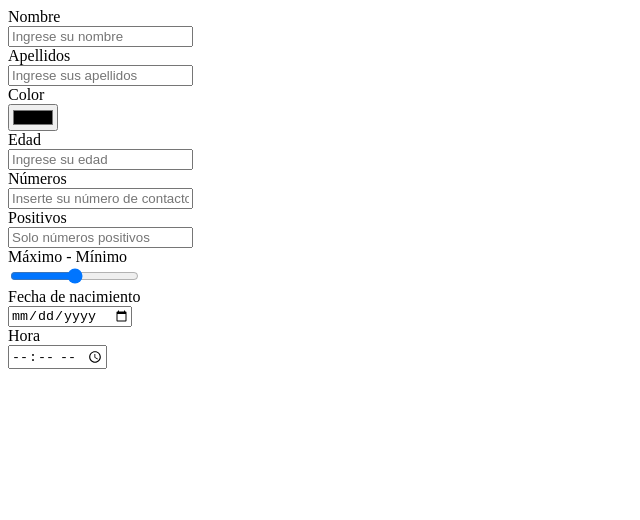
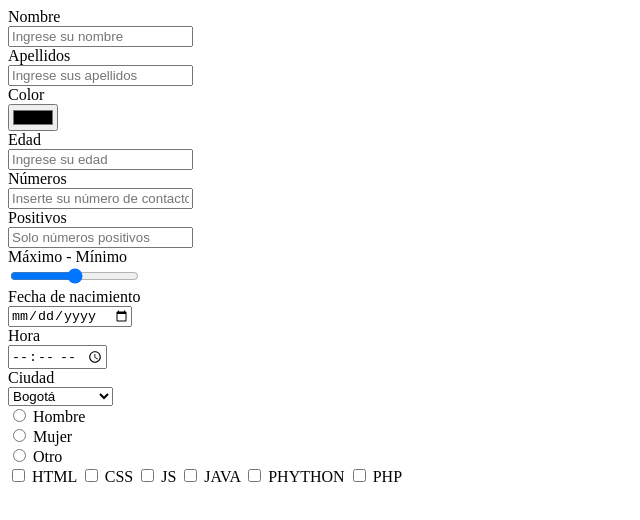
Before and after one commit to EdJSN/PruebaGuiaAprendizaje, a plain HTML site: page index.html in a window 1280 px wide. Shown: the whole page, without its empty margins (0-640 px from the left). Drawn offline with Linux system fonts and the light colour scheme.

Commit message:
ciudad, genero y materia

```diff
--- a/index.html
+++ b/index.html
@@ -44,6 +44,43 @@
             <label for="hora">Hora</label><br>
             <input type="time" name="hora" placeholder="Ingrese la hora de registro" required id="hora"><br>
         </div>
+        <div>
+            <label for="ciudad">Ciudad</label><br>
+            <select name="ciudad" id="ciudad" required>
+                <option value="bogota">Bogotá</option>
+                <option value="medellin">Medellín</option>
+                <option value="cali">Cali</option>
+                <option value="barranquilla">Barranquilla</option>
+                <option value="cartagena">Cartagena</option>
+                <option value="bucaramanga">Bucaramanga</option>
+                <option value="santa_marta">Santa Marta</option>
+                <option value="ibague">Ibagué</option>
+                <option value="monteria">Montería</option>
+                <option value="pereira">Pereira</option>
+            </select>
+        </div>
+        <div>
+            <input type="radio" name="genero" id="hombre">
+            <label for="hombre">Hombre</label><br>
+            <input type="radio" name="genero" id="mujer">
+            <label for="mujer">Mujer</label><br>
+            <input type="radio" name="otro" id="otro">
+            <label for="otro">Otro</label><br>
+        </div>
+        <div>
+            <input type="checkbox" name="tipo[]" id="html">
+            <label for="html">HTML</label>
+            <input type="checkbox" name="tipo[]" id="css">
+            <label for="css">CSS</label>
+            <input type="checkbox" name="tipo[]" id="js">
+            <label for="js">JS</label>
+            <input type="checkbox" name="tipo[]" id="java">
+            <label for="java">JAVA</label>
+            <input type="checkbox" name="tipo[]" id="python">
+            <label for="python">PHYTHON</label>
+            <input type="checkbox" name="tipo[]" id="php">
+            <label for="php">PHP</label>
+        </div>
 
     </form>
 
```
